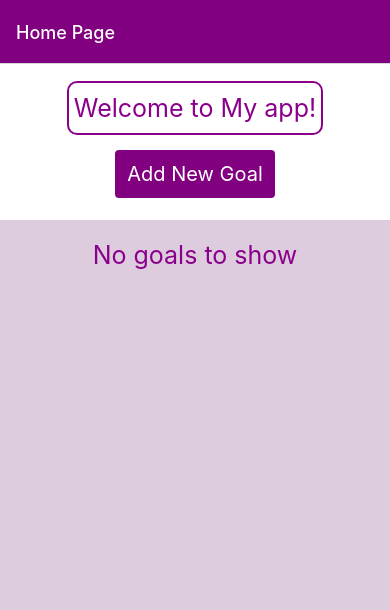
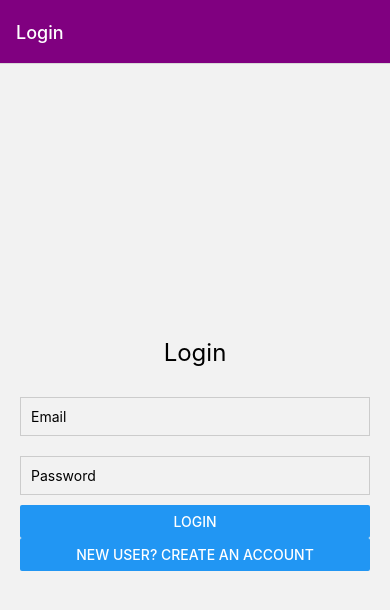
Before and after one commit to yundii/cs5520project, a React Native app: screen / in a window 390 px wide. Shown: the top 610 px of the page. Built offline with nearby package versions, Linux system fonts and the light colour scheme; no server answers; the database is empty.

Commit message:
Create a new user and logging user in

```diff
--- a/App.js
+++ b/App.js
@@ -22,21 +22,21 @@ export default function App() {
     <NavigationContainer>
       <Stack.Navigator>
         <Stack.Screen
-          name="Home"
-          component={Home}
-          options={{ title: "Home Page", ...commonHeaderOptions}}
+          name="Login"
+          component={Login}
+          options={{ title: "Login", ...commonHeaderOptions }}
         />
-        <Stack.Screen name="Details" component={GoalDetails} options={{title: "Goal Details", ...commonHeaderOptions}}/>
         <Stack.Screen
           name="Signup"
           component={Signup}
           options={{ title: "Sign Up", ...commonHeaderOptions }}
         />
         <Stack.Screen
-          name="Login"
-          component={Login}
-          options={{ title: "Login", ...commonHeaderOptions }}
+          name="Home"
+          component={Home}
+          options={{ title: "Home Page", ...commonHeaderOptions}}
         />
+        <Stack.Screen name="Details" component={GoalDetails} options={{title: "Goal Details", ...commonHeaderOptions}}/>
       </Stack.Navigator>
     </NavigationContainer>
   );
--- a/Components/Login.js
+++ b/Components/Login.js
@@ -1,14 +1,33 @@
 import React, { useState } from 'react';
 import { View, TextInput, Button, Text, StyleSheet } from 'react-native';
+import { useNavigation } from '@react-navigation/native';
+import { auth } from '../Firebase/firebaseSetup';
+import { signInWithEmailAndPassword } from 'firebase/auth';
 
 const Login = () => {
   const [email, setEmail] = useState('');
   const [password, setPassword] = useState('');
+  const navigation = useNavigation();
 
   const handleLogin = () => {
-    // Logic for handling login (e.g., Firebase authentication)
-    console.log("Logging in with:", email, password);
-    // Add login logic here
+    if (!email || !password) {
+      alert('Email and password are required');
+    } else {
+      try {
+        signInWithEmailAndPassword(auth, email, password)
+          .then(() => {
+            console.log('User logged in');
+            navigation.navigate('Home');
+          })
+          .catch((error) => {
+            console.error('Login error:', error);
+            alert('Login failed. Please try again.');
+          });
+      } catch (error) {
+        console.error('Login error:', error);
+        alert('Login failed. Please try again.');
+      }
+    }
   };
 
   return (
@@ -24,7 +43,7 @@ const Login = () => {
         placeholder="Password"
         value={password}
         onChangeText={setPassword}
-        secureTextEntry
+        secureTextEntry={true}
         style={styles.input}
       />
       <Button title="Login" onPress={handleLogin} />
--- a/Components/Signup.js
+++ b/Components/Signup.js
@@ -1,18 +1,32 @@
 import React, { useState } from 'react';
-import { View, TextInput, Button, Text, StyleSheet } from 'react-native';
+import { View, TextInput, Button, Text, StyleSheet, Alert } from 'react-native';
+import { useNavigation } from '@react-navigation/native';
+import { auth } from '../Firebase/firebaseSetup';
+import { createUserWithEmailAndPassword } from 'firebase/auth';
 
 const Signup = () => {
   const [email, setEmail] = useState('');
   const [password, setPassword] = useState('');
   const [confirmPassword, setConfirmPassword] = useState('');
+  const navigation = useNavigation();
 
+  // use alert if no email or password or password not match
   const handleSignup = () => {
-    // Logic for handling signup (e.g., Firebase authentication)
-    if (password === confirmPassword) {
-      console.log("Signing up with:", email, password);
-      // Add signup logic here
+    if (!email || !password) {
+      alert('Email and password are required');
+    } else if (password !== confirmPassword) {
+      alert('Passwords do not match');
     } else {
-      console.log("Passwords do not match");
+      try {
+        const userCredential = createUserWithEmailAndPassword(auth, email, password);
+        const user = userCredential.user;
+        console.log('User created:', user);
+        Alert.alert('Success', 'Account created successfully!');
+        navigation.navigate("Login"); // Navigate to Login screen upon successful signup
+      } catch (error) {
+        console.error("Signup error:", error);
+        Alert.alert("Signup Failed", error.message);
+      }
     }
   };
 
@@ -28,6 +42,7 @@ const Signup = () => {
       <TextInput
         placeholder="Password"
         value={password}
+        securityTextEntry={true}
         onChangeText={setPassword}
         secureTextEntry
         style={styles.input}
@@ -35,6 +50,7 @@ const Signup = () => {
       <TextInput
         placeholder="Confirm Password"
         value={confirmPassword}
+        securityTextEntry={true}
         onChangeText={setConfirmPassword}
         secureTextEntry
         style={styles.input}
```
